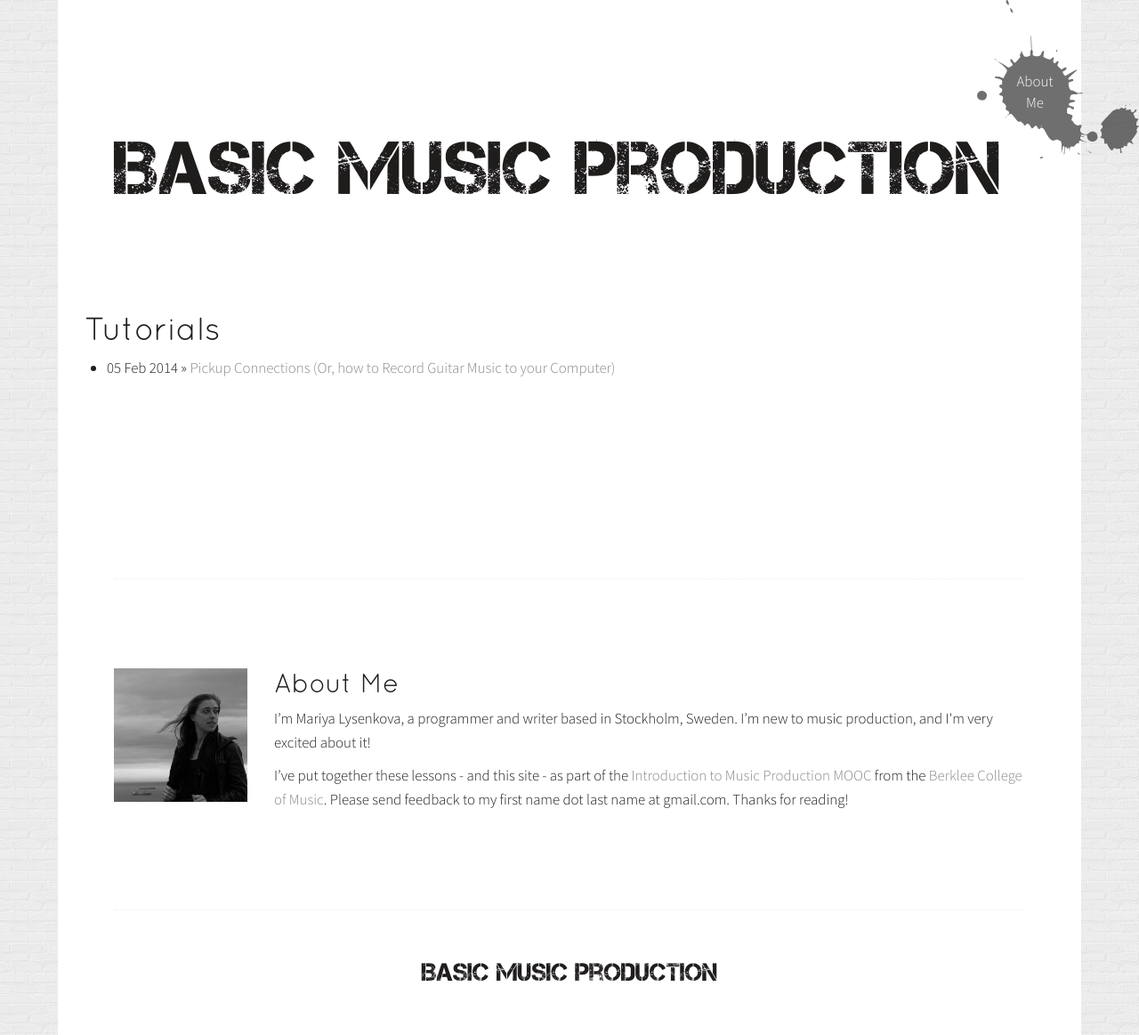
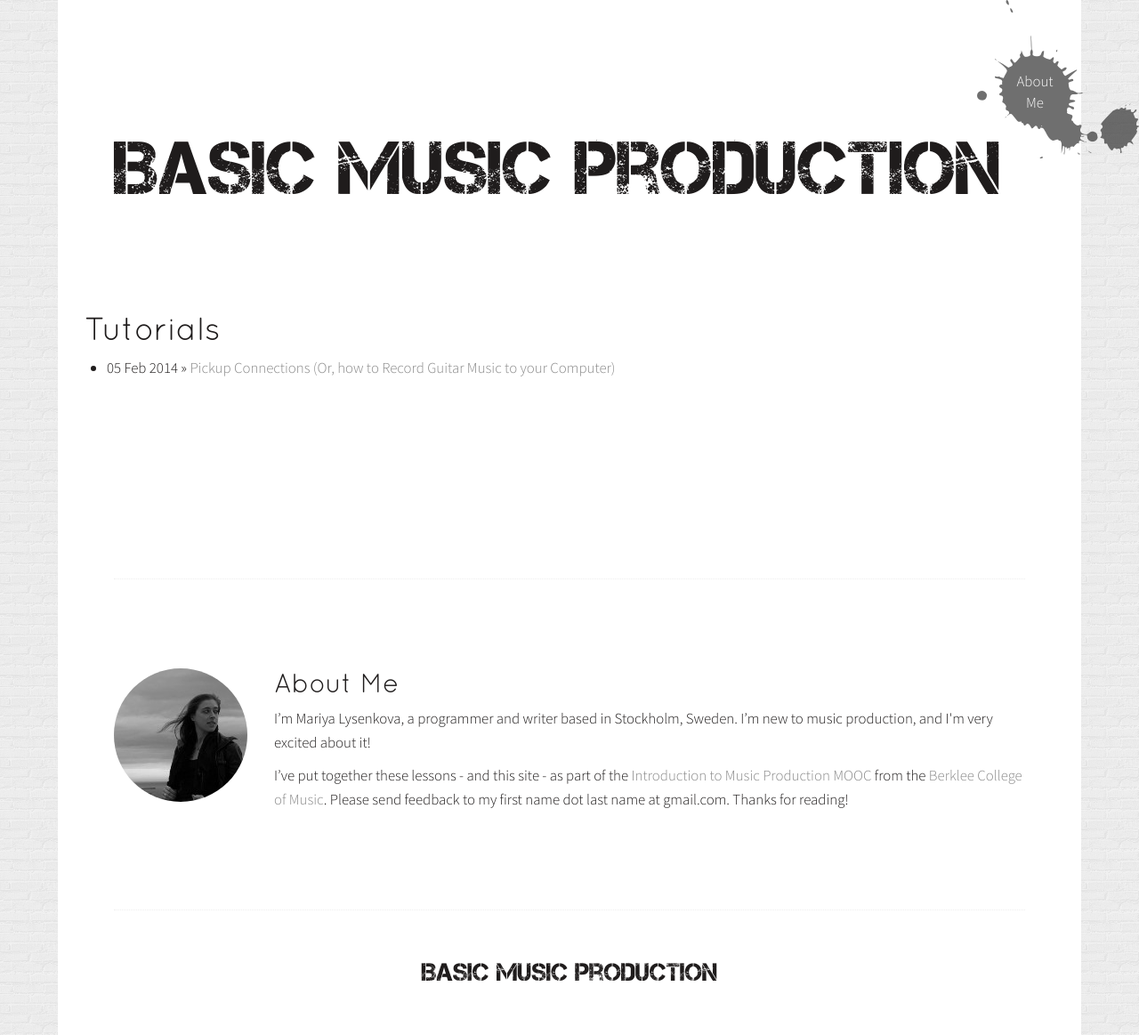
Before and after one commit to mariya/musicproduction, a Jekyll site: the page built from index.html, in a window 1280 px wide. Shown: the whole page at 89% size. Built offline with Jekyll 4.4.1, drawn with Linux system fonts in a browser that asks for light colours; Markdown is read by kramdown in place of the engine named in the settings.

Commit message:
Make avatar a circle

```diff
--- a/css/mpb.css
+++ b/css/mpb.css
@@ -113,3 +113,9 @@ section#about .avatar {
   float: left;
   margin-right: 30px;
 }
+
+section#about .avatar img {
+  -webkit-border-radius: 75px;
+  -moz-border-radius: 75px;
+  border-radius: 75px;
+}
```
